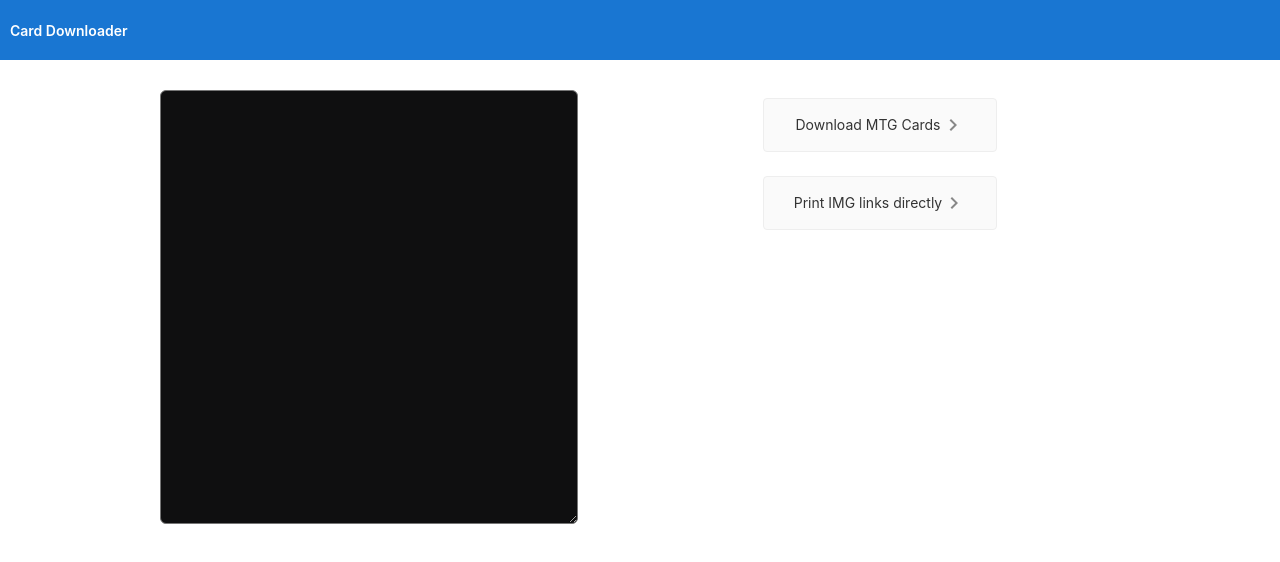
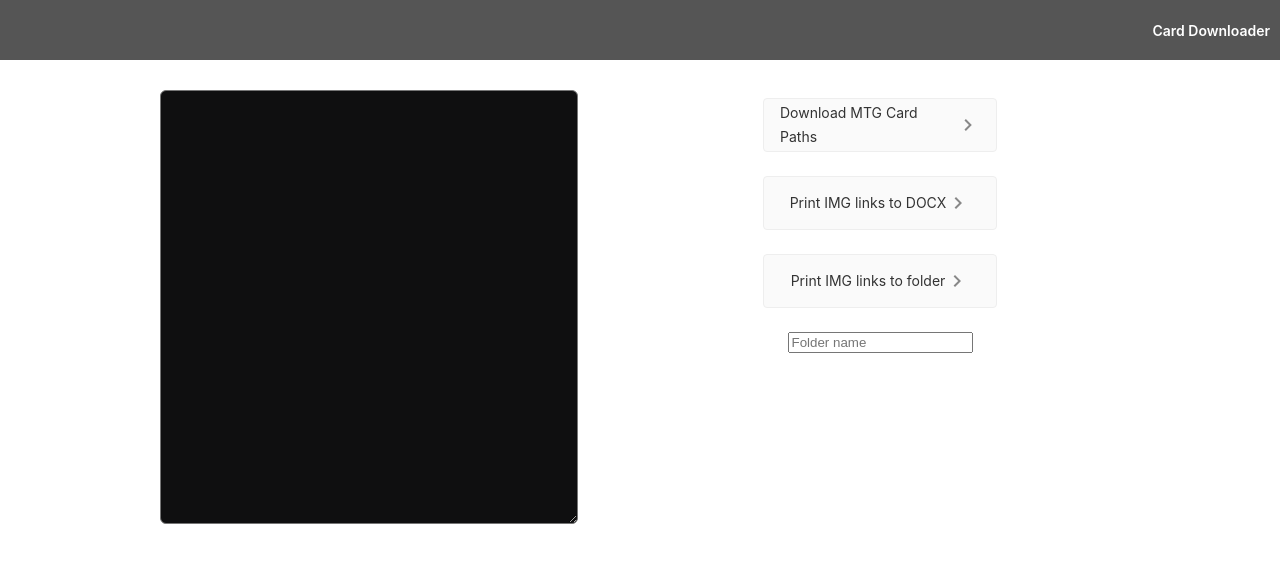
Before and after one commit to agawrysiuk/docx4j-print-images-to-docx, an Angular app in the folder new-frontend/: page / in a window 1280 px wide. Shown: the top 562 px of the page. Built offline with nearby package versions, Linux system fonts and the light colour scheme.

Commit message:
Implemented frontend for downloading to jpgs

```diff
--- a/new-frontend/src/app/app.component.css
+++ b/new-frontend/src/app/app.component.css
@@ -25,7 +25,7 @@
   }
 
   .title {
-    margin-left: 10px;
+    margin: 0 10px;
   }
 
   .toolbar {
@@ -36,7 +36,7 @@
     height: 60px;
     display: flex;
     align-items: center;
-    background-color: #1976d2;
+    background-color: #555555;
     color: white;
     font-weight: 600;
   }
@@ -136,10 +136,6 @@
     width: auto;
     min-width: 30%;
     position: relative;
-  }
-
-  .card.card.highlight-card span {
-    margin-left: 60px;
   }
 
   svg#rocket {
--- a/new-frontend/src/app/app.component.html
+++ b/new-frontend/src/app/app.component.html
@@ -1,6 +1,6 @@
 <div class="toolbar" role="banner">
+  <div class="spacer"></div>
   <span class="title">Card Downloader</span>
-  <div class="spacer"></div>
 </div>
 
 <div class="content" role="main">
@@ -11,7 +11,7 @@
     <div class="column">
       <div class="card-container">
         <button class="card" target="_blank" rel="noopener" (click)="downloadMtgPaths()">
-          <span>Download MTG Cards</span>
+          <span>Download MTG Card Paths</span>
           <svg class="material-icons" xmlns="http://www.w3.org/2000/svg" width="24" height="24" viewBox="0 0 24 24">
             <path d="M10 6L8.59 7.41 13.17 12l-4.58 4.59L10 18l6-6z" />
           </svg>
@@ -19,18 +19,29 @@
       </div>
       <div class="card-container">
         <button class="card" target="_blank" rel="noopener" (click)="printImgLinks()">
-          <span>Print IMG links directly</span>
+          <span>Print IMG links to DOCX</span>
           <svg class="material-icons" xmlns="http://www.w3.org/2000/svg" width="24" height="24" viewBox="0 0 24 24">
             <path d="M10 6L8.59 7.41 13.17 12l-4.58 4.59L10 18l6-6z" />
           </svg>
         </button>
+      </div>
+      <div class="card-container">
+        <button class="card" target="_blank" rel="noopener" (click)="saveImgsToFolder(folderPath.value)">
+          <span>Print IMG links to folder</span>
+          <svg class="material-icons" xmlns="http://www.w3.org/2000/svg" width="24" height="24" viewBox="0 0 24 24">
+            <path d="M10 6L8.59 7.41 13.17 12l-4.58 4.59L10 18l6-6z" />
+          </svg>
+        </button>
+      </div>
+      <div class="card-container">
+        <input #folderPath type="text" id="folderPath" placeholder="Folder name" />
       </div>
     </div>
   </div>
   <div *ngIf="cards.length > 0" class="content">
     <p>Click "PRINT" if you are satisfied with cards:</p>
     <div class="card-container">
-      <button class="card" target="_blank" rel="noopener" (click)="print()">
+      <button class="card" target="_blank" rel="noopener" (click)="printToDocx()">
         <span>PRINT</span>
         <svg class="material-icons" xmlns="http://www.w3.org/2000/svg" width="24" height="24" viewBox="0 0 24 24">
           <path d="M10 6L8.59 7.41 13.17 12l-4.58 4.59L10 18l6-6z" />
--- a/new-frontend/src/app/app.component.ts
+++ b/new-frontend/src/app/app.component.ts
@@ -1,6 +1,7 @@
 import { Component } from '@angular/core';
-import { AppHttpService } from './appHttpService';
+import { AppHttpService } from './common/appHttpService';
 import { Card } from './card';
+import { StringService } from './common/string.service';
 
 @Component({
   selector: 'app-root',
@@ -12,9 +13,9 @@ export class AppComponent {
   cards: Card[] = [];
   pastedText: string = "";
   cardLinks: string[] = [];
-  imgSrcRegex = new RegExp("src\s*=\s*\"(.+?)\"", "g")
 
-  constructor(private appHttpService: AppHttpService) {}
+  constructor(private appHttpService: AppHttpService,
+    private stringService: StringService) {}
 
   downloadMtgPaths() {
     const splitArray = this.pastedText.split(/\r?\n/).filter(element => element);
@@ -26,15 +27,22 @@ export class AppComponent {
     })
   }
 
-  print() {
-    this.appHttpService.printCards(this.cardLinks).then(res => {
+  printToDocx() {
+    this.appHttpService.printCardsToDocx(this.cardLinks).then(res => {
       console.log(res);
     })
   }
 
-  printImgLinks () {
-    this.cardLinks = Array.from(this.pastedText.matchAll(this.imgSrcRegex), x=>x[1]);
-    this.print();
+  printImgLinks() {
+    this.cardLinks = this.stringService.getPicsFromText(this.pastedText);
+    this.printToDocx();
+  }
+
+  saveImgsToFolder(folderPath: string) {
+    this.cardLinks = this.stringService.getPicsFromText(this.pastedText);
+    this.appHttpService.printCardsToFolder(this.cardLinks, folderPath).then(res => {
+      console.log(res);
+    })
   }
 }
 
--- a/new-frontend/src/app/app.module.ts
+++ b/new-frontend/src/app/app.module.ts
@@ -4,7 +4,8 @@ import { HttpClientModule } from '@angular/common/http';
 
 import { AppComponent } from './app.component';
 import { FormsModule } from '@angular/forms';
-import { AppHttpService } from './appHttpService';
+import { AppHttpService } from './common/appHttpService';
+import { StringService } from './common/string.service';
 
 @NgModule({
   declarations: [
@@ -15,7 +16,7 @@ import { AppHttpService } from './appHttpService';
     HttpClientModule,
     FormsModule
   ],
-  providers: [AppHttpService],
+  providers: [AppHttpService, StringService],
   bootstrap: [AppComponent]
 })
 export class AppModule { }
--- a/new-frontend/src/app/appHttpService.ts
+++ /dev/null
@@ -1,22 +0,0 @@
-import { Injectable } from '@angular/core';
-import { HttpClient, HttpParams } from '@angular/common/http';
-import { Card } from './card';
-
-@Injectable()
-export class AppHttpService {
-
-  cardDownloaderUrl = "http://localhost:8081/cards"
-  cardPrinterUrl = "http://localhost:8080/print"
-
-  constructor(private http: HttpClient) { }
-
-  getCards(names: string[]): Promise<Card[]> {
-    let params = new HttpParams();
-    params = params.append('cardNames', names.join(','));
-    return this.http.get<Card[]>(this.cardDownloaderUrl, { params: params }).toPromise() as Promise<Card[]>;
-  }
-
-  printCards(links: string[]): Promise<never> {
-    return this.http.post<never>(this.cardPrinterUrl, links).toPromise() as Promise<never>;
-  }
-}
--- /dev/null
+++ b/new-frontend/src/app/common/appHttpService.ts
@@ -0,0 +1,36 @@
+import { Injectable } from '@angular/core';
+import { HttpClient, HttpParams } from '@angular/common/http';
+import { Card } from '../card';
+
+@Injectable()
+export class AppHttpService {
+
+  cardDownloaderUrl = "http://localhost:8081/cards"
+  cardPrinterUrl = "http://localhost:8080"
+
+  constructor(private http: HttpClient) { }
+
+  getCards(names: string[]): Promise<Card[]> {
+    let params = new HttpParams();
+    params = params.append('cardNames', names.join(','));
+    return this.http.get<Card[]>(this.cardDownloaderUrl, { params: params }).toPromise() as Promise<Card[]>;
+  }
+
+  printCardsToDocx(links: string[]): Promise<never> {
+    return this.http.post<never>(this.cardPrinterUrl + "/to-docx", links).toPromise() as Promise<never>;
+  }
+
+  printCardsToFolder(links: string[], folderPath: string): Promise<never> {
+    return this.http.post<never>(this.cardPrinterUrl + "/to-folder", new SaveToFolderRequest(links, folderPath)).toPromise() as Promise<never>;
+  }
+}
+
+class SaveToFolderRequest {
+  cardLinks: string[];
+  folderPath: string;
+
+  constructor(cardLinks: string[], folderPath: string) {
+    this.cardLinks = cardLinks;
+    this.folderPath = folderPath;
+  }
+}
--- /dev/null
+++ b/new-frontend/src/app/common/string.service.ts
@@ -0,0 +1,11 @@
+import { Injectable } from "@angular/core";
+
+@Injectable()
+export class StringService {
+
+    private imgSrcRegex = new RegExp("src\s*=\s*\"(.+?)\"", "g")
+
+    getPicsFromText(pastedText: string): string[] {
+        return Array.from(pastedText.matchAll(this.imgSrcRegex), x => x[1]);
+    }
+}
```
Also changed, not shown: 1 other file (tests, documents, lock files or other folders).
